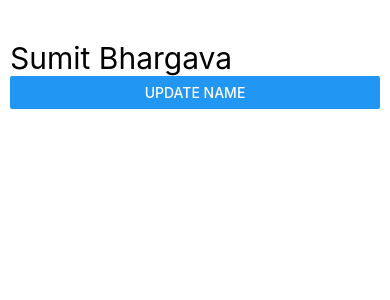
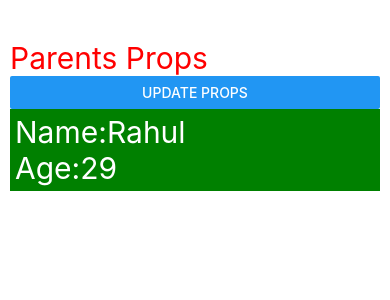
Before and after one commit to S121996/react-native, a React Native app: screen / in a window 390 px wide. Shown: the top 300 px of the page. Built offline with nearby package versions, Linux system fonts and the light colour scheme.

Commit message:
Props and useState Hook  in  react native

```diff
--- a/App.js
+++ b/App.js
@@ -16,7 +16,8 @@ import { Text, View, StyleSheet } from 'react-native';
 // import JSX from './src/components/Practice/JSX';
 // import Components from './src/components/Practice/Components';
 // import ButtononPress from './src/components/Practice/ButtononPress';
-import State from './src/components/Practice/state';
+// import State from './src/components/Practice/state';
+import PropsUse from './src/components/Practice/Props';
 const App = () => {
   const styles = StyleSheet.create({
 
@@ -32,7 +33,8 @@ const App = () => {
  {/* <JSX/> */}
  {/* <Components/> */}
  {/* <ButtononPress/> */}
- <State/>
+ {/* <State/> */}
+ <PropsUse/>
 
      {/* <BasicsOne/> */}
     {/* <Todolist/> */}
--- /dev/null
+++ b/src/components/Practice/Props.js
@@ -0,0 +1,25 @@
+import { View, Text,Button } from 'react-native'
+import React,{useState} from 'react'
+
+const PropsUse  = () => {
+   const [name,setName]=useState("Rahul")
+
+  return (
+    <View>
+      <Text style={{fontSize:30, color:'red'}}>Parents Props</Text>
+     <Button title='Update Props'onPress={()=>setName("Peter")}></Button>
+   <User name={name} age={29}/>
+    </View>
+  )
+}
+const User=(props)=>{
+    // console.warn()
+    return(
+        <View style={{backgroundColor:'green', padding:5}}>
+      <Text style={{fontSize:30, color:'white'}}>Name:{props.name}</Text>
+      <Text style={{fontSize:30, color:'white'}}>Age:{props.age}</Text>
+
+    </View>
+    )
+}
+export default PropsUse
```
